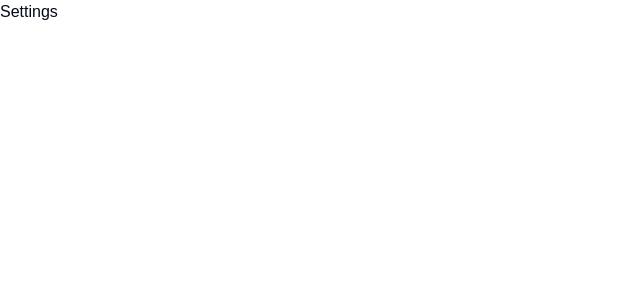
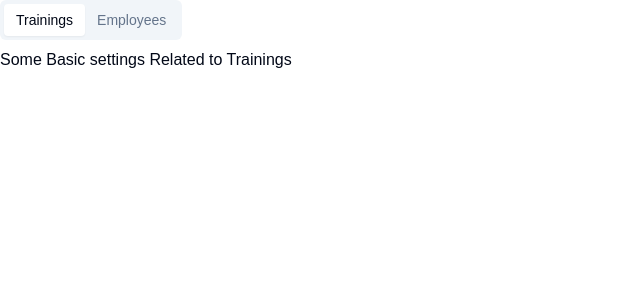
Before and after one commit to rairamjee/SkillBoost, a Next.js app in the folder frontend/: page /dashboard/settings in a window 1280 px wide. Shown: the top 300 px of the page, without its empty margins (0-640 px from the left). Built offline with nearby package versions, Linux system fonts and the light colour scheme.

Commit message:
Update page.tsx

```diff
--- a/frontend/src/app/dashboard/settings/page.tsx
+++ b/frontend/src/app/dashboard/settings/page.tsx
@@ -1,7 +1,21 @@
+import { Tabs, TabsContent, TabsList, TabsTrigger } from "@/components/ui/tabs";
+
 function Settings() {
   return (
-    <div>Settings</div>
+    <Tabs defaultValue="trainings" className="w-[400px]">
+  <TabsList>
+    <TabsTrigger value="trainings">Trainings</TabsTrigger>
+    <TabsTrigger value="employee">Employees</TabsTrigger>
+  </TabsList>
+  <TabsContent value="trainings">
+    Some Basic settings Related to Trainings
+  </TabsContent>
+  <TabsContent value="employee">
+    Some Basic settings Related to Employees
+  </TabsContent>
+</Tabs>
+
   )
 }
 
-export default Settings;
+export default Settings
```
